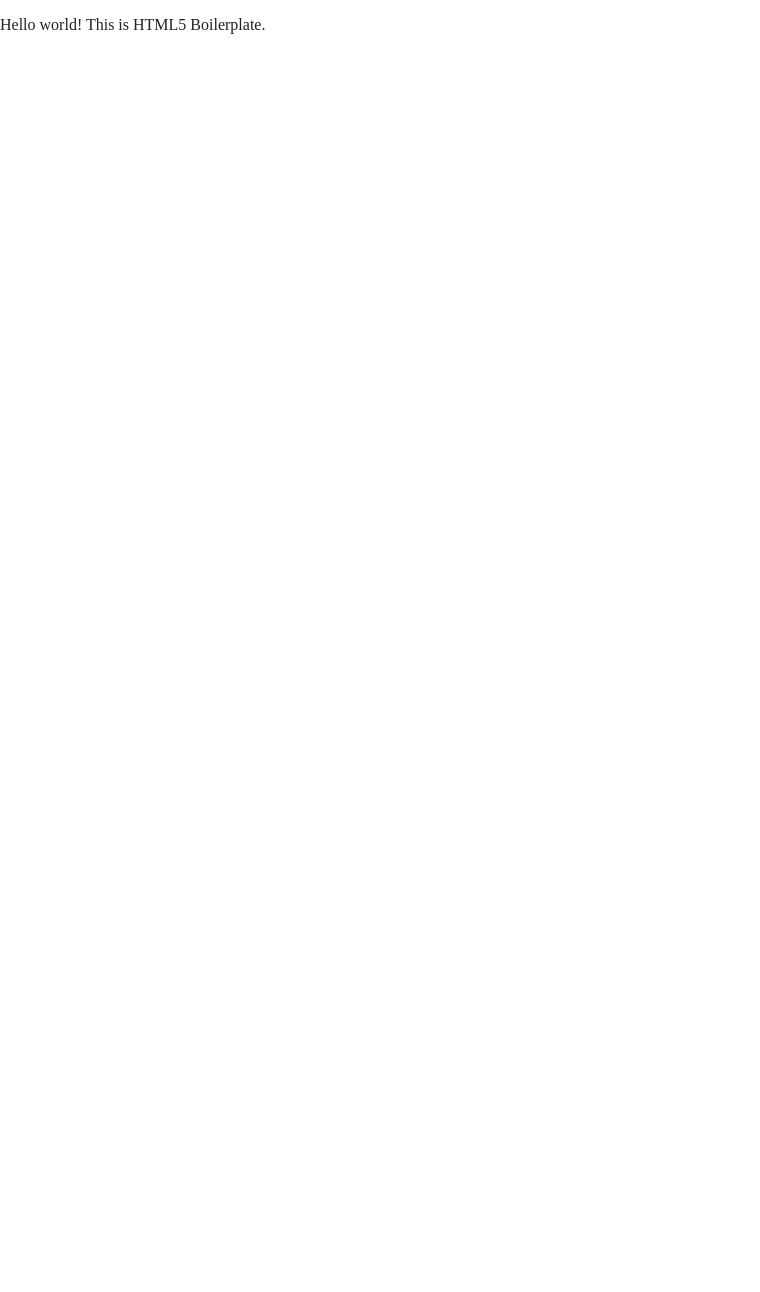
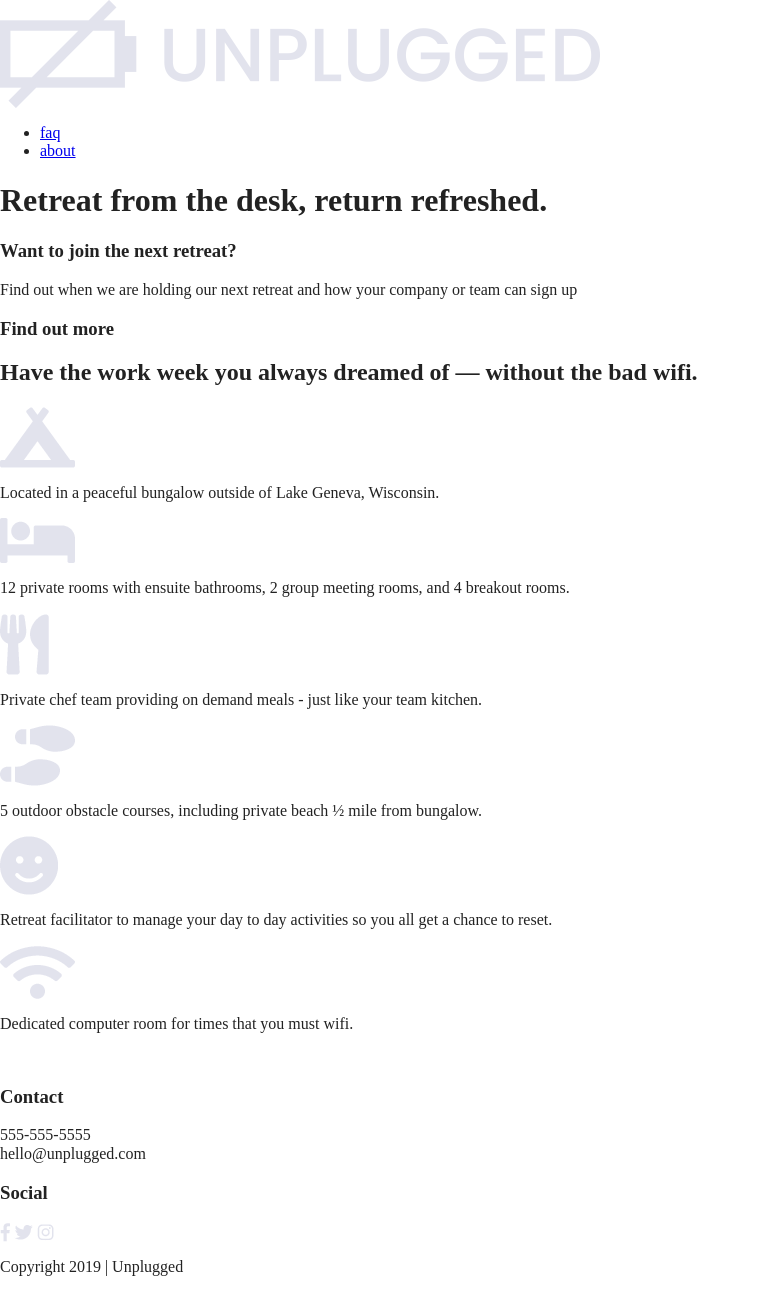
Before and after one commit to wdwiii/unplugged, a website built with Parcel: page index.html in a window 1280 px wide. Shown: the whole page, without its empty margins (0-760 px from the left). Before the commit the page ends 800 px from the top, so only its background shows below. Built offline with nearby package versions, Linux system fonts and the light colour scheme; files whose address does not match are found by name.

Commit message:
Add FAQ index boiler plate

```diff
--- a/index.html
+++ b/index.html
@@ -1,9 +1,47 @@
+<!--
+~~~~~ Page Breakdown ~~~~~
+
+- Header
+    - Logo
+    - Navigation bar
+        - About
+        - FAQ
+     - Headline
+     - Image
+
+- Content Area
+    - Newsletter signup
+        - Headline text
+        - Paragraph text
+        - Headline text
+        - Email field
+        - Submit button
+    - Info about Unplugged
+        - Headline text
+        - Background Image
+        - Icons
+        - Text
+    - Previous retreats
+        - Headline text
+        - Paragraph text
+        - Image
+
+- Footer
+     - Contact
+         - Headline text
+         - Contact info
+     - Social Media
+         - Headline text
+         - Social icons
+     - Copyright
+ -->
+
 <!doctype html>
-<html class="no-js" lang="">
+<html class="no-js" lang="en">
 
 <head>
   <meta charset="utf-8">
-  <title></title>
+  <title>Unplugged | Home</title>
   <meta name="description" content="">
   <meta name="viewport" content="width=device-width, initial-scale=1">
 
@@ -18,14 +56,87 @@
 
   <link rel="stylesheet" href="css/normalize.css">
   <link rel="stylesheet" href="css/main.css">
+  <link href="https://fonts.googleapis.com/css2?family=Open+Sans:wght@400;700&family=Poppins:wght@500&display=swap" rel="stylesheet">
 
   <meta name="theme-color" content="#fafafa">
 </head>
 
-<body>
+<body class="flexbox">
+    <header>
+        <div class="full-width flexbox">
+            <div class="header-half flexbox">
+                <img src="img/unpluggedlogo.png" alt="unplugged logo" class="header-logo">
+            </div>
 
-  <!-- Add your site or application content here -->
-  <p>Hello world! This is HTML5 Boilerplate.</p>
+            <div class="header-half flexbox nav-border">
+                <nav class="flexbox">
+                    <ul class="flexbox">
+                        <li><a href="#">faq</a></li>
+                        <li><a href="#">about</a></li>
+                    </ul>
+                </nav>
+            </div>
+        </div>
+    </header>
+
+    <main class="flexbox">
+        <section class="hero-area-wrapper">
+            <div class="full-width hero-area">
+                <h1>Retreat from the desk, return refreshed.</h1>
+            </div>
+        </section>
+
+        <section class="join-retreat-wrapper">
+            <div class="join-retreat">
+                <h3>Want to join the next retreat?</h3>
+                <p>Find out when we are holding our next retreat and how your company or team can sign up</p>
+                <h3>Find out more</h3>
+            </div>
+        </section>
+
+        <section class="ammenities-wrapper">
+            <div class="ammenities">
+                <h2>Have the work week you always dreamed of — without the bad wifi. </h2>
+                <img src="img/campground.png" alt="campground">
+                <p>Located in a peaceful bungalow outside of Lake Geneva, Wisconsin.</p>
+                <img src="img/bed.png" alt="bed">
+                <p>12 private rooms with ensuite bathrooms, 2 group meeting rooms, and 4 breakout rooms.</p>
+                <img src="img/utensils.png" alt="bed">
+                <p>Private chef team providing on demand meals - just like your team kitchen.</p>
+                <img src="img/shoe-prints.png" alt="shoe prints">
+                <p>5 outdoor obstacle courses, including private beach ½ mile from bungalow.</p>
+                <img src="img/smile.png" alt="smile">
+                <p>Retreat facilitator to manage your day to day activities so you all get a chance to reset.</p>
+                <img src="img/wifi.png" alt="img/wifi.png">
+                <p>Dedicated computer room for times that you must wifi.</p>
+            </div>
+        </section>
+
+        <section class="previous-retreats-wrapper flexbox">
+            <div class="previous-retreats">
+                <img src="" alt="">
+                <h3></h3>
+                <p></p>
+            </div>
+        </section>
+
+        <footer class="flexbox">
+            <div class="contact-footer flexbox">
+                <h3>Contact</h3>
+                <p>555-555-5555<br> hello@unplugged.com</p>
+            </div>
+            <div class="social flexbox">
+                <h3>Social</h3>
+                <img src="img/facebook.png" alt="Facebook">
+                <img src="img/twitter.png" alt="Twitter">
+                <img src="img/instagram.png" alt="Instagram">
+            </div>
+            <div class="copyright">
+                <p>Copyright 2019 | Unplugged</p>
+            </div>
+        </footer>
+    </main>
+
   <script src="js/vendor/modernizr-3.11.2.min.js"></script>
   <script src="js/plugins.js"></script>
   <script src="js/main.js"></script>
```
Also changed, not shown: faq/index.html (+81 -10 lines).
